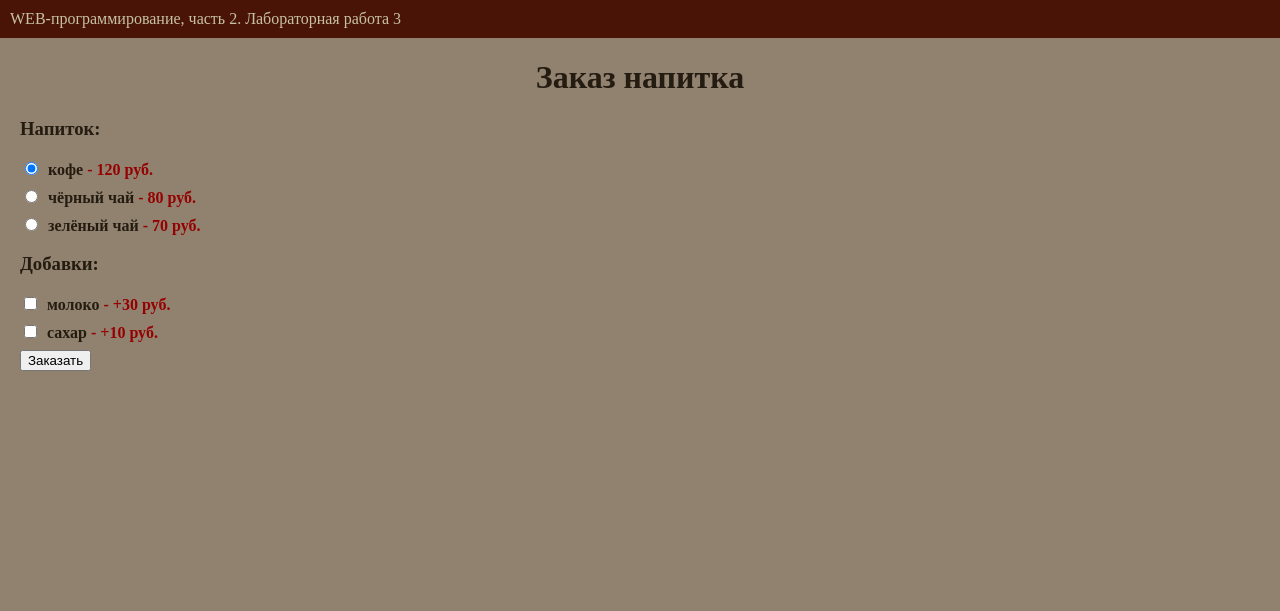
After one commit to grufid/web-back-labs, a Flask app: page /lab3/order in a window 1280 px wide. The commit adds this page. Shown: the top 611 px of the page. Run offline with Flask 3, Linux system fonts and the light colour scheme.

Commit message:
Заказ напитка

```diff
--- a/lab3.py
+++ b/lab3.py
@@ -37,3 +37,32 @@ def form1():
 
     sex = request.args.get('sex')
     return render_template('lab3/form1.html', user=user, age=age, sex=sex, errors=errors)
+
+
+@lab3.route('/lab3/order')
+def order():
+    return render_template('lab3/order.html')
+
+@lab3.route('/lab3/pay')
+def pay():
+    price = 0
+    drink = request.args.get('drink')
+
+    if drink == 'coffee':
+        price = 120
+    elif drink == 'black-tea':
+        price = 80
+    else:
+        price = 70
+
+    if request.args.get('milk') == 'on':
+        price += 30
+    if request.args.get('sugar') == 'on':
+        price += 10
+
+    return render_template('lab3/pay.html', price=price)
+
+@lab3.route('/lab3/paid')
+def success():
+    price = request.args.get('price', 0)
+    return render_template('lab3/paid.html', price=price)
--- a/static/main.css
+++ b/static/main.css
@@ -65,3 +65,31 @@ footer {
     color: rgb(255, 181, 181);
     font-weight: bold;
 }
+
+#success {
+        font-size: 25px;
+        color: #820c0c;
+        font-weight: bold;
+}
+
+.price {
+    color: #950000;
+    font-weight: bold;
+}
+label {
+    display: block;
+    margin-bottom: 8px;
+    font-weight: bold;
+}
+#re {
+    margin: 5px;
+    font-size: larger;
+}
+input[type="radio"],
+input[type="checkbox"] {
+    margin-right: 10px;
+}
+input[type="text"] {
+    margin: 5px;
+    padding: 10px;
+}
--- a/templates/lab3/lab3.html
+++ b/templates/lab3/lab3.html
@@ -14,5 +14,7 @@
         <li><a href="/lab3/del_cookie">Очистка Куки</a></li>
 
         <li><a href="/lab3/form1">Форма</a></li>
+
+        <li><a href="/lab3/order">Заказ напитка</a></li>
     </ol>
 {% endblock %}
--- /dev/null
+++ b/templates/lab3/order.html
@@ -0,0 +1,40 @@
+{% extends "base.html" %}
+
+
+{% block lab %}Лабораторная работа 3{% endblock %}
+
+
+{% block main %}
+    <h1 style="text-align: center;">Заказ напитка</h1>
+
+    <form action="/lab3/pay">
+        <h3>Напиток:</h3>
+        <label>
+            <input type="radio" value="coffee" name="drink" checked>кофе
+            <span  class="price"> - 120 руб.</span>
+        </label>
+
+        <label>
+            <input type="radio" value="black-tea" name="drink" >чёрный чай
+            <span  class="price"> - 80 руб.</span>
+        </label>
+        <label>
+            <input type="radio" value="green-tea" name="drink" >зелёный чай
+            <span  class="price"> - 70 руб.</span>
+        </label>
+
+        <h3>Добавки:</h3>
+        <label>
+            <input type="checkbox"  name="milk" >молоко
+            <span  class="price"> - +30 руб.</span>
+        </label>
+        <label>
+            <input type="checkbox"  name="sugar" >сахар
+            <span  class="price"> - +10 руб.</span>
+        </label>
+
+        <div>
+            <button type="submit">Заказать</button>
+        </div>
+    </form>
+{% endblock %}
```
Also changed, not shown: templates/lab3/paid.html (added, +18 -0 lines), templates/lab3/pay.html (added, +48 -0 lines).
